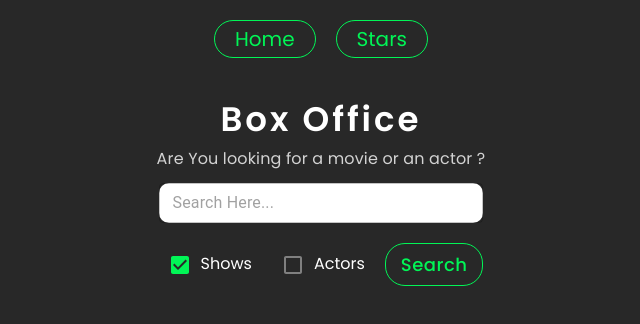
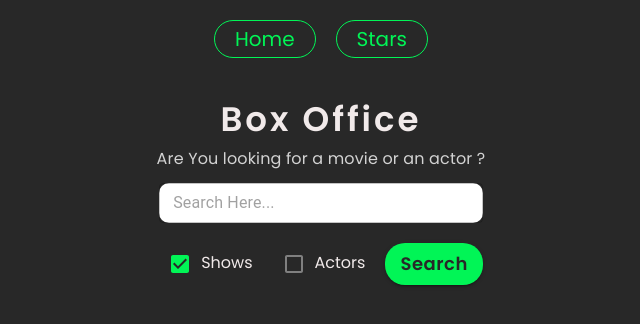
Before and after one commit to Gurjantrandahwa/movies_search_app, a React (Create React App) app: page / in a window 1280 px wide. Shown: the top 324 px of the page, without its empty margins (319-959 px from the left). Built offline with nearby package versions, Linux system fonts and the light colour scheme; the HTML template or start-up script is replaced by a standard one.

Commit message:
movies app

```diff
--- a/package.json
+++ b/package.json
@@ -14,6 +14,7 @@
     "react-router-dom": "^6.8.1",
     "react-scripts": "5.0.1",
     "sass": "^1.58.0",
+    "styled-components": "^5.3.6",
     "web-vitals": "^2.1.4"
   },
   "scripts": {
--- a/src/Pages/Home/Home.js
+++ b/src/Pages/Home/Home.js
@@ -99,7 +99,8 @@ export default function Home() {
                     Actors
                 </label>
                 <Button
-                    variant={"outlined"}
+                    className={"button"}
+                    variant={"contained"}
                     onClick={onSearch}
                     onChange={onRadioChange}>
                     Search
--- a/src/Pages/Home/home.scss
+++ b/src/Pages/Home/home.scss
@@ -45,11 +45,11 @@
     }
   }
 
-  button {
-    background: transparent;
-    border: 1px solid #01f556;
-    color: #01f556;
-    font-weight: 500;
+  .button {
+    background: #01f556;
+    border: none;
+    color: #282828;
+    font-weight: 600;
     font-family: 'Poppins', sans-serif;
     text-decoration: none;
     text-transform: none;
--- /dev/null
+++ b/src/componets/Helpers/style.js
@@ -0,0 +1,18 @@
+import styled from 'styled-components';
+
+export const Star = styled.div`
+  display: inline-block;
+  width: 18px;
+  height: 18px;
+  background-color: ${props => props.active ? "#ffc806":"#c45fe6"};
+  clip-path: polygon(50% 0%,
+  61% 35%,
+  98% 35%,
+  68% 57%,
+  79% 91%,
+  50% 70%,
+  21% 91%,
+  32% 57%,
+  2% 35%,
+  39% 35%);
+`
--- a/src/componets/Show/ShowCard.js
+++ b/src/componets/Show/ShowCard.js
@@ -1,8 +1,9 @@
 import React from "react";
 import {Button, Typography} from "@mui/material";
 import {Link} from "react-router-dom";
+import {Star} from "../Helpers/style";
 
-export default function ShowCard({id, image, name, summary}) {
+export default function ShowCard({id, image, name, summary, onStarClick,isStarred}) {
     const summaryText = summary
         ? `${summary.split(' ').slice(0, 10).join(' ').replace(/<.+?>/g, '')}...`
         : "No description"
@@ -18,8 +19,11 @@ export default function ShowCard({id, image, name, summary}) {
 
         <div className={"buttons"}>
             <Link to={`/show/${id}`}>Read More</Link>
-            <Button>
-                Star Me
+            <Button
+                onClick={onStarClick}
+                variant={"outlined"}
+            >
+               <Star active={isStarred}/>
             </Button>
         </div>
     </div>
--- a/src/componets/Show/ShowGrid.js
+++ b/src/componets/Show/ShowGrid.js
@@ -2,18 +2,37 @@ import React from "react";
 import "./show.scss";
 import ShowCard from "./ShowCard";
 import img from "../Images/img.png";
+import {useShows} from "../Helpers/custom-hooks";
 
 export default function ShowGrid({data}) {
+    const [starredShows, dispatchStarred] = useShows();
 
     return <div className={"show-wrapper"}>
         {
-            data.map(({show}) => <ShowCard
-                key={show.id}
-                id={show.id}
-                name={show.name}
-                image={show.image ? show.image.medium : img}
-                summary={show.summary}
-            />)
+            data.map(({show}) => {
+                    const isStarred = starredShows.includes(show.id);
+
+                    function onStarCLick() {
+                        if (isStarred) {
+                            dispatchStarred({type: 'REMOVE', showId: show.id})
+                        }else {
+                            dispatchStarred({type: 'ADD', showId: show.id})
+                        }
+                    }
+
+                    return (
+                        <ShowCard
+                            key={show.id}
+                            id={show.id}
+                            name={show.name}
+                            image={show.image ? show.image.medium : img}
+                            summary={show.summary}
+                            onStarClick={onStarCLick}
+                            isStarred={isStarred}
+                        />
+                    )
+                }
+            )
         }
     </div>
 }
--- a/src/index.scss
+++ b/src/index.scss
@@ -10,7 +10,7 @@
 body {
   margin: 0;
   background-color: 	#282828;
-  color: white;
+  color: #f1eaea;
   font-family: -apple-system, BlinkMacSystemFont, 'Segoe UI', 'Roboto', 'Oxygen',
     'Ubuntu', 'Cantarell', 'Fira Sans', 'Droid Sans', 'Helvetica Neue',
     sans-serif;
```
Also changed, not shown: src/componets/SowMainData/ShowMainData.js (+6 -6 lines), 1 other file (tests, documents, lock files or other folders).
